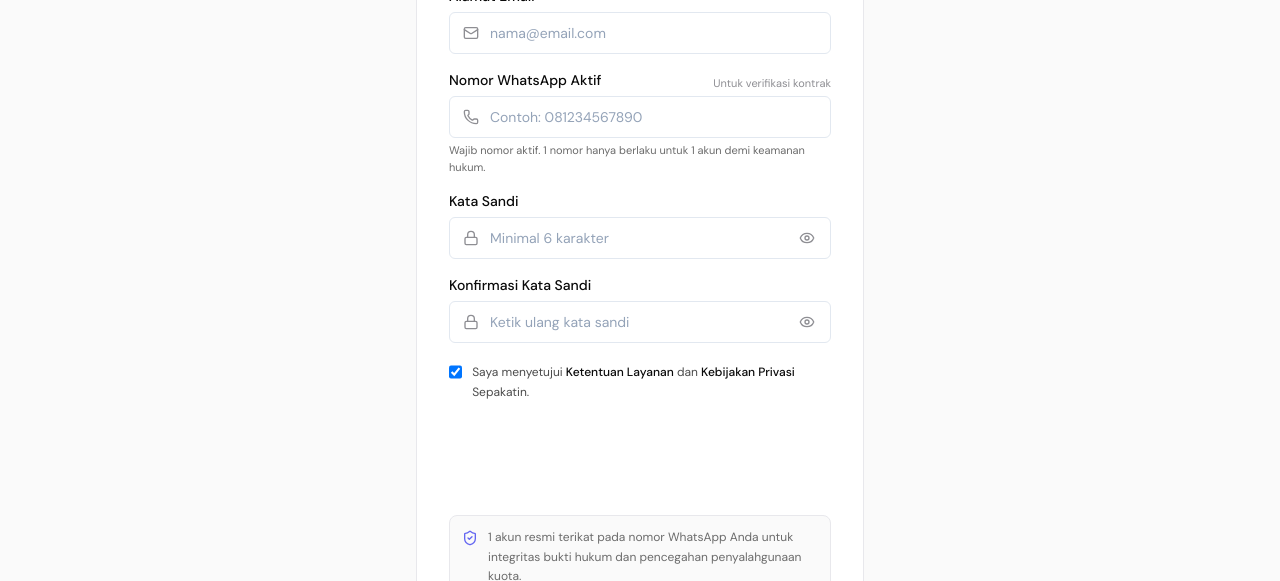
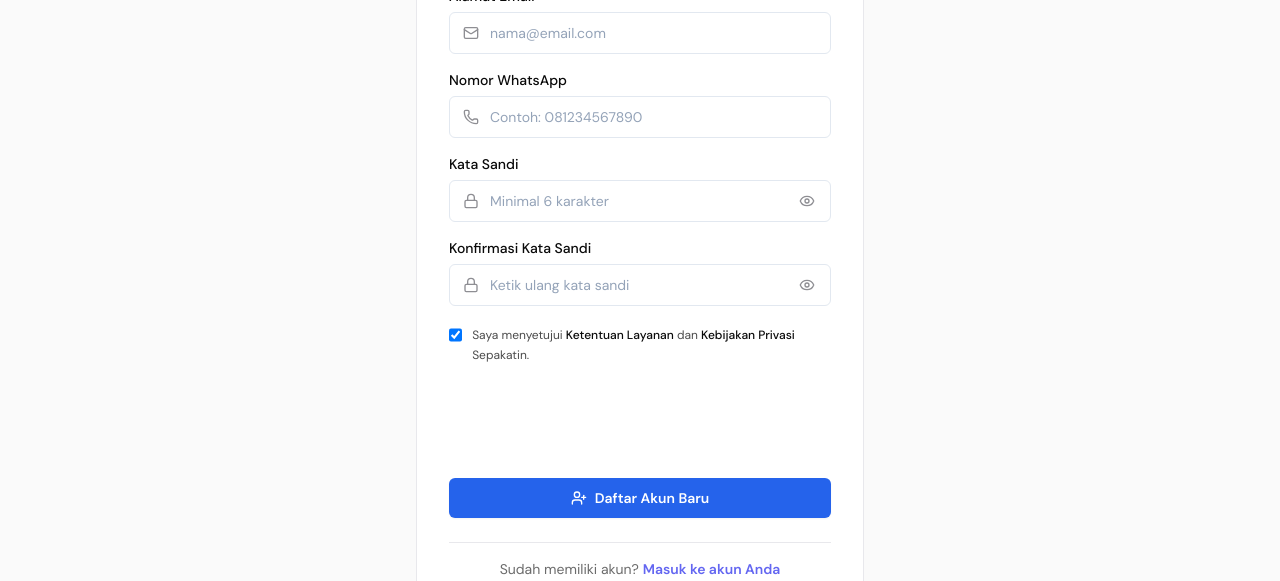
Before and after one commit to FadliBilal/sepakatin, a Next.js app: page /auth/register in a window 1280 px wide. Shown: the part 371-952 px from the top of the page. Built offline with nearby package versions, Linux system fonts and the light colour scheme; no server answers; a web font is replaced by a local one.

Commit message:
style(register): rapikan form registrasi tanpa teks petunjuk berlebih

```diff
--- a/app/auth/register/page.tsx
+++ b/app/auth/register/page.tsx
@@ -12,7 +12,6 @@ import {
   Mail,
   MailCheck,
   Phone,
-  ShieldCheck,
   User,
   UserPlus,
 } from "lucide-react";
@@ -200,12 +199,9 @@ export default function RegisterPage() {
             </div>
 
             <div>
-              <div className="flex items-center justify-between">
-                <label className="label" htmlFor="phone">
-                  Nomor WhatsApp Aktif
-                </label>
-                <span className="text-[11px] text-[#8E8E93]">Untuk verifikasi kontrak</span>
-              </div>
+              <label className="label" htmlFor="phone">
+                Nomor WhatsApp
+              </label>
               <div className="relative">
                 <input
                   id="phone"
@@ -219,9 +215,6 @@ export default function RegisterPage() {
                 />
                 <Phone className="w-4 h-4 text-[#8E8E93] absolute left-3.5 top-1/2 -translate-y-1/2 pointer-events-none" />
               </div>
-              <p className="text-[11px] text-[#6B6B6B] mt-1">
-                Wajib nomor aktif. 1 nomor hanya berlaku untuk 1 akun demi keamanan hukum.
-              </p>
             </div>
 
             <div>
@@ -323,13 +316,6 @@ export default function RegisterPage() {
               onError={handleTurnstileReset}
             />
 
-            <div className="p-3 bg-[#FAFAFA] border border-[#E8E8EC] rounded-lg flex items-start gap-2.5 text-xs text-[#6B6B6B] leading-relaxed">
-              <ShieldCheck className="w-4 h-4 text-[#6366F1] shrink-0 mt-0.5" />
-              <span>
-                1 akun resmi terikat pada nomor WhatsApp Anda untuk integritas bukti hukum dan pencegahan penyalahgunaan kuota.
-              </span>
-            </div>
-
             <button
               type="submit"
               disabled={isSubmitting}
```
